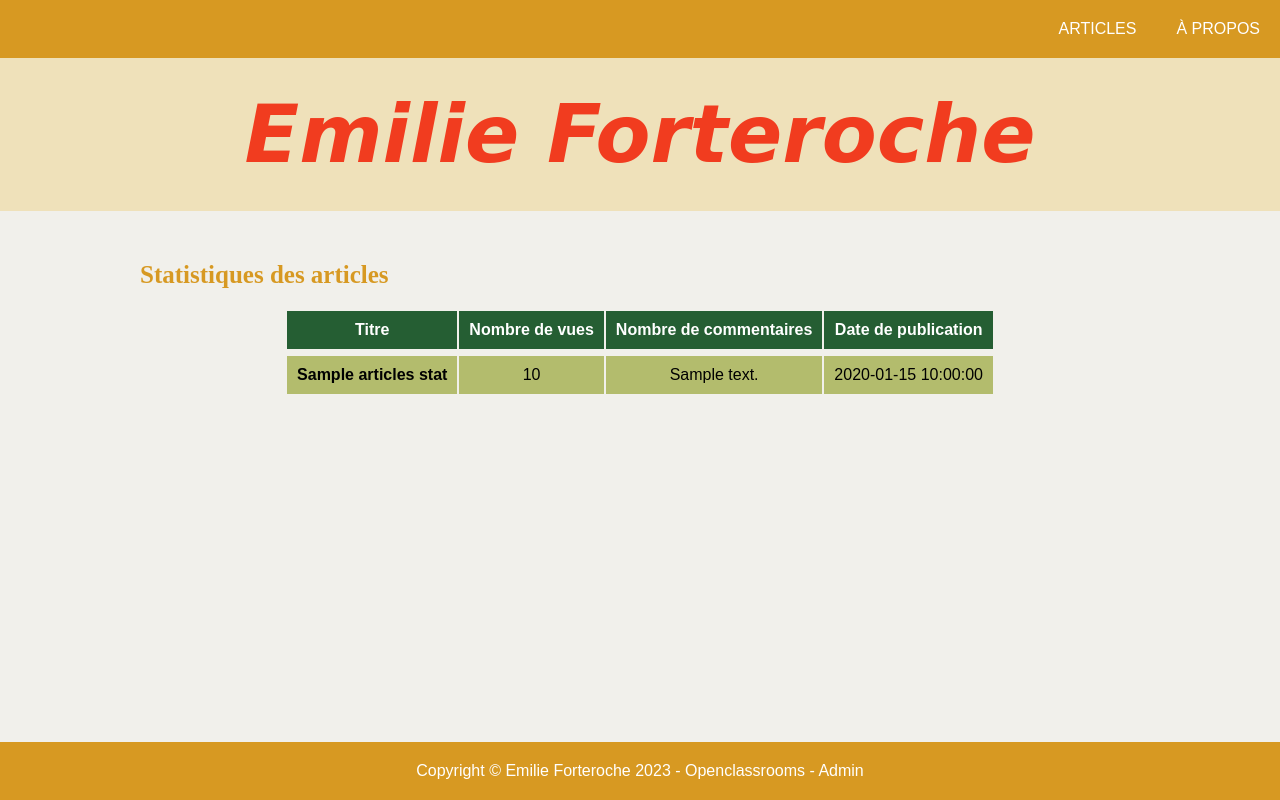
After one commit to gregmelo/blog-forteroche, a PHP site: template views/templates/moreInformationsArticle.php in a window 1280 px wide. The commit adds this page. Run offline with PHP 8.4, Linux system fonts and the light colour scheme; the template is opened without the code that fills it: most values are stand-ins (such as "Sample title", 1, 10 or a date in 2020); some web fonts are replaced.

Commit message:
Etape 3 : Créez la page de monitoring
- Ajout d'une nouvelle page de surveillance pour suivre l'état et les indicateurs de l'application
- Mise à jour des contrôleurs, des vues et des styles pour prendre en charge les fonctionnalités de surveillance

```diff
--- a/css/style.css
+++ b/css/style.css
@@ -1,4 +1,4 @@
-@import url('https://fonts.googleapis.com/css2?family=Qwitcher+Grypen:wght@300;400;500;700&display=swap');
+@import url("https://fonts.googleapis.com/css2?family=Qwitcher+Grypen:wght@300;400;500;700&display=swap");
 
 /**
  * Reset css.
@@ -20,7 +20,8 @@
     --dateColor: #3f56a4;
     --quoteColor: #c5cbe4;
     --commentPaleColor: #99a140;
-    --commentColor: #255E33;
+    --commentColor: #255e33;
+    --statPaleColor: #b3bc6d
 }
 
 /**
@@ -30,7 +31,7 @@ body {
     display: flex;
     flex-direction: column;
     align-items: center;
-    font-family: 'arial', sans-serif;
+    font-family: "arial", sans-serif;
     background-color: var(--backgroundColor);
 }
 
@@ -38,7 +39,7 @@ h1 {
     display: flex;
     justify-content: center;
     padding: 30px;
-    font-family: 'Qwitcher Grypen', cursive;
+    font-family: "Qwitcher Grypen", cursive;
     font-style: italic;
     font-size: 80px;
     color: var(--titleColor);
@@ -48,7 +49,7 @@ h2 {
     width: 100%;
     margin: 20px 0;
     font-size: 25px;
-    font-family: 'Times New Roman', Times, serif;
+    font-family: "Times New Roman", Times, serif;
     color: var(--headerColor);
 }
 
@@ -76,6 +77,7 @@ form h2 {
     margin: 0 0 20px 0;
     color: white;
 }
+
 form label {
     font-weight: bold;
     font-size: 14px;
@@ -95,13 +97,17 @@ form textarea {
 
 form .formGrid {
     display: grid;
-    grid-template-columns: 100px minmax(0, 1fr); /* Une colonne de 100px et une autre de largeur automatique */
-    gap: 10px; /* Espace entre les éléments de la grille */
+    grid-template-columns: 100px minmax(0, 1fr);
+    /* Une colonne de 100px et une autre de largeur automatique */
+    gap: 10px;
+    /* Espace entre les éléments de la grille */
 }
 
 form .formGrid .submit {
-    grid-column: 2; /* Place l'élément dans la deuxième colonne (la dernière) */
-    grid-row: 3; /* Place l'élément dans la troisième rangée (la dernière) */
+    grid-column: 2;
+    /* Place l'élément dans la deuxième colonne (la dernière) */
+    grid-row: 3;
+    /* Place l'élément dans la troisième rangée (la dernière) */
 }
 
 .submit {
@@ -110,6 +116,7 @@ form .formGrid .submit {
     color: white;
     background-color: var(--commentColor);
     border: none;
+    white-space: nowrap;
 }
 
 /**
@@ -143,13 +150,13 @@ header {
     background-color: var(--headerPaleColor);
 }
 
-header > nav {
+header>nav {
     display: flex;
     justify-content: flex-end;
     background-color: var(--headerColor);
 }
 
-header > nav > a {
+header>nav>a {
     padding: 20px;
     text-transform: uppercase;
     font-size: 16px;
@@ -177,7 +184,7 @@ main {
     justify-content: space-between;
 }
 
-.articleList > article {
+.articleList>article {
     width: 30%;
 }
 
@@ -186,15 +193,15 @@ article {
     text-align: justify;
 }
 
-article > h2 {
+article>h2 {
     color: var(--headerColor);
 }
 
-.articleList > article:hover h2 {
+.articleList>article:hover h2 {
     color: var(--titleColor);
 }
 
-article > .quotation {
+article>.quotation {
     /* Placement du guillemet initial de manière à ce que le texte s'affiche "autour" */
     float: left;
     height: 51px;
@@ -206,17 +213,17 @@ article > .quotation {
     color: var(--quoteColor);
 }
 
-.articleList > article:hover .quotation {
+.articleList>article:hover .quotation {
     color: var(--commentPaleColor);
 }
 
-article > p {
+article>p {
     margin-bottom: 10px;
     font-style: italic;
     font-size: 15px;
 }
 
-article > .footer {
+article>.footer {
     margin-top: 20px;
     display: flex;
     justify-content: space-between;
@@ -229,14 +236,13 @@ article > .footer {
     color: var(--dateColor);
 }
 
-.articleList > article:hover .info {
+.articleList>article:hover .info {
     color: var(--commentPaleColor);
 }
 
 a.info {
     font-style: normal;
 }
-
 
 /* Page de détail d'un article */
 
@@ -294,7 +300,7 @@ a.info {
 }
 
 .error h2 {
-    color: var(--titleColor)
+    color: var(--titleColor);
 }
 
 .error a {
@@ -332,10 +338,45 @@ a.info {
     flex-grow: 1;
 }
 
-.articleLine > div {
+.articleLine>div {
     padding: 20px;
     border: 1px solid var(--backgroundColor);
 }
+
+/**
+ * Partie statistiques
+ */
+
+.table-admin {
+    background-color: var(--commentColor);
+    color: white;
+}
+.table-admin th {
+    padding: 10px;
+    border-bottom: 5px solid var(--backgroundColor); /*ajoute une bordure blanche pour remplacer le margin qui n'a aucun éffet sur les éléments d'un tableau*/
+}
+
+/* alterner les couleurs des lignes du tableau */
+tbody tr:nth-child(even) {
+    background-color: var(--commentPaleColor); /* Couleur pour les lignes paires */
+}
+
+tbody tr:nth-child(odd) {
+    background-color: var(--statPaleColor); /* Couleur pour les lignes impaires */
+}
+
+
+.table-row td {
+    border-bottom: 1px solid var(--backgroundColor);
+    padding: 10px;
+    text-align: center;
+}
+
+tr.table-row td:first-child {
+    text-align: left;
+    font-weight: bold;
+}
+
 
 /**
  * Footer global de la page.
@@ -345,7 +386,7 @@ footer {
     bottom: 0;
     display: flex;
     justify-content: center;
-    width: 100%;;
+    width: 100%;
     padding: 20px;
     color: white;
     background-color: var(--headerColor);
--- a/index.php
+++ b/index.php
@@ -74,6 +74,11 @@ try {
             $adminController->deleteArticle();
             break;
 
+        case 'showMoreInformations':
+            $adminController = new AdminController();
+            $adminController->moreInformations();
+            break;
+
         default:
             throw new Exception("La page demandée n'existe pas.");
     }
--- a/views/templates/main.php
+++ b/views/templates/main.php
@@ -25,6 +25,8 @@
             <?php
                 // Si on est connecté, on affiche le bouton de déconnexion, sinon, on affiche le bouton de connexion :
                 if (isset($_SESSION['user'])) {
+                    echo '<a href="index.php?action=admin">Edition des articles</a>';
+                    echo '<a href="index.php?action=showMoreInformations">statistiques</a>';
                     echo '<a href="index.php?action=disconnectUser">Déconnexion</a>';
                 }
                 ?>
--- /dev/null
+++ b/views/templates/moreInformationsArticle.php
@@ -0,0 +1,31 @@
+<?php
+
+/**
+ * Affichage des statistiques pour chaque article dans la partie admin.
+ * les stat afficher sont le nombre de vues et le nombre de commentaires.
+ */
+
+?>
+
+<h2>Statistiques des articles</h2>
+
+<table>
+    <thead class="table-admin">
+        <tr>
+            <th>Titre</th>
+            <th>Nombre de vues</th>
+            <th>Nombre de commentaires</th>
+            <th>Date de publication</th>
+        </tr>
+    </thead>
+    <tbody>
+        <?php foreach ($articlesStats as $article): ?>
+        <tr class="table-row">
+            <td><?= htmlspecialchars($article['title']) ?></td>
+            <td><?= htmlspecialchars($article['views']) ?></td>
+            <td><?= htmlspecialchars($article['nb_comments']) ?></td>
+            <td><?= htmlspecialchars($article['date_creation']) ?></td>
+        </tr>
+        <?php endforeach; ?>
+    </tbody>
+</table>
```
Also changed, not shown: controllers/AdminController.php (+23 -9 lines), models/ArticleManager.php (+28 -6 lines), views/templates/admin.php (+6 -4 lines).
